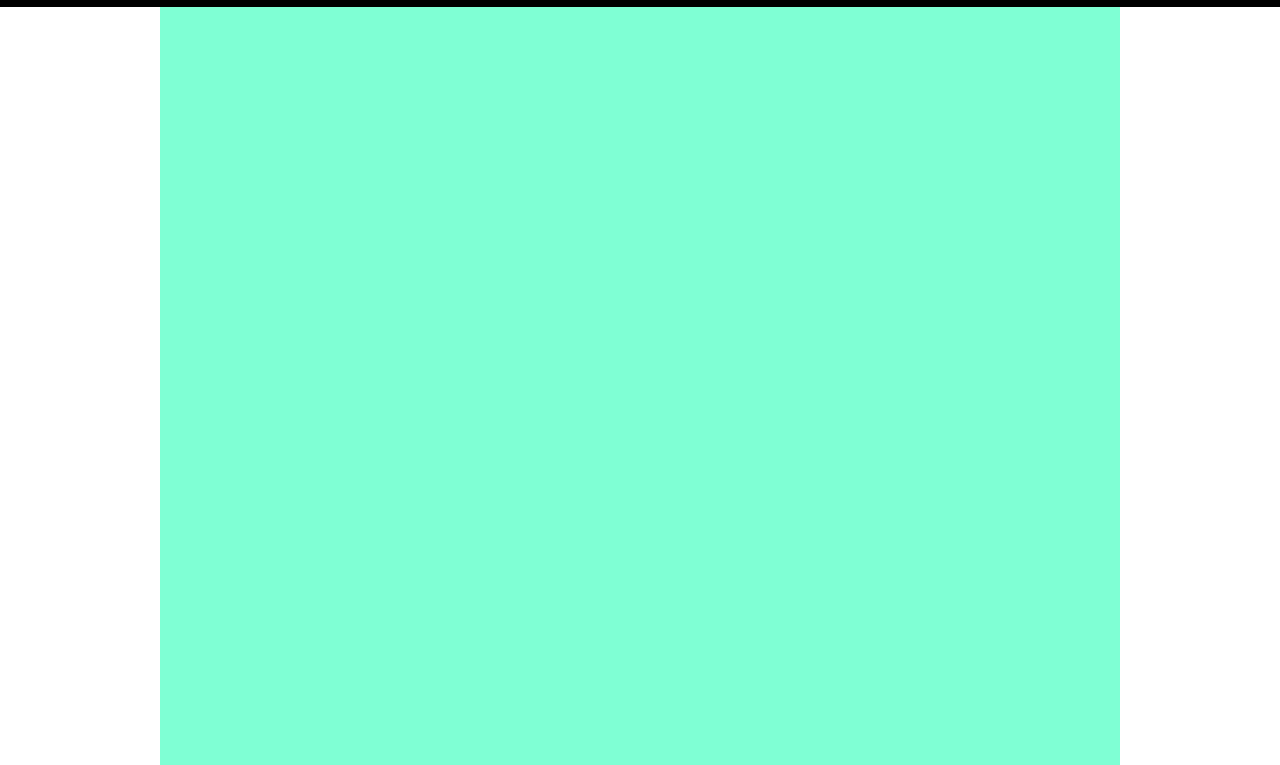
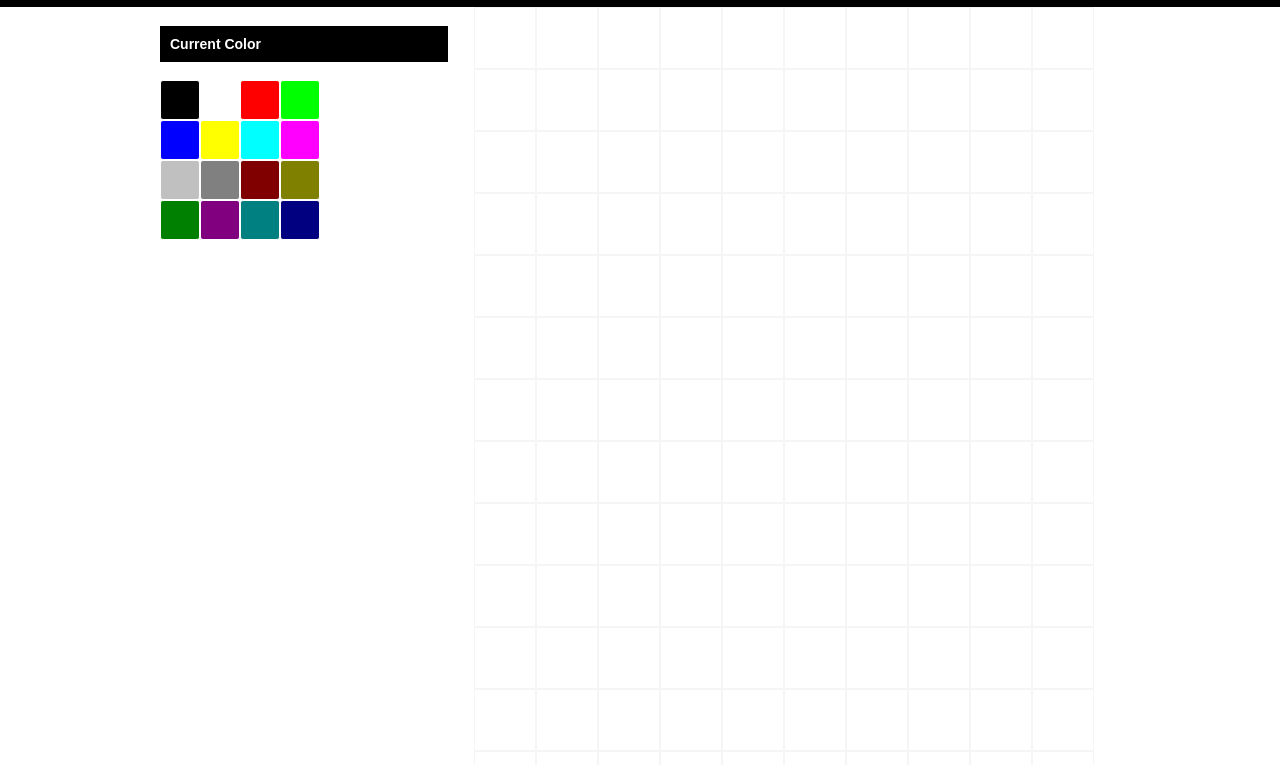
Before and after one commit to michalskrzynski/sketchpad, a plain HTML site: page index.html in a window 1280 px wide. Shown: the part 35-800 px from the top of the page. Drawn offline with Linux system fonts and the light colour scheme.

Commit message:
introduce first colorpicker

```diff
--- a/index.html
+++ b/index.html
@@ -24,7 +24,28 @@
   </div>
 </div>
 <div class="page">
+  <div id="toolbar" class="toolbar">
+    <h4 class="current-color">Current Color</h4>
+    <div id="colorpicker" class="colorpicker">
+      <div class="colorbox pickblack"></div>
+      <div class="colorbox pickwhite"></div>
+      <div class="colorbox pickred"></div>
+      <div class="colorbox picklime"></div>
+      <div class="colorbox pickblue"></div>
+      <div class="colorbox pickyellow"></div>
+      <div class="colorbox pickcyan"></div>
+      <div class="colorbox pickmagenta"></div>
+      <div class="colorbox picksilver"></div>
+      <div class="colorbox pickgrey"></div>
+      <div class="colorbox pickmaroon"></div>
+      <div class="colorbox pickolive"></div>
+      <div class="colorbox pickgreen"></div>
+      <div class="colorbox pickpurple"></div>
+      <div class="colorbox pickteal"></div>
+      <div class="colorbox picknavy"></div>
+    </div>
 
+  </div>
 
   <div id="touchpane" class="touchpane">
 
--- a/script.js
+++ b/script.js
@@ -1,4 +1,5 @@
 const screenWidth = 960;
+let currentColor = 'black';
 
 //paneId can come with or no # sign
 const drawPane = function(paneId, xBoxes) {
@@ -44,21 +45,30 @@ const createBoxNode = function (boxSize) {
     box.classList.add('mouseover');
   }, false);
 
+  box.addEventListener('mouseout', (ev) => {
+    box.classList.remove('mouseover');
+  })
+
+  box.addEventListener('click', (ev) => {
+    box.style.backgroundColor = currentColor;
+  })
+
   return box;
 }
 
 
 /////
 ///// on page load
-////
+/////
+drawPane( 'touchpane', 16);
 
 
-drawPane( 'touchpane', 16);
+///// button reset
 document.querySelector('button#reset').addEventListener('click', () => {
   document.querySelector('#popup').setAttribute( 'style', 'display: flex');
 });
 
-
+///// modal confirm
 document.querySelector('button#confirm-reset').addEventListener('click', () => {
   const sideX = document.querySelector('#sideX').value;
   const xNumber = Number( sideX );
@@ -69,3 +79,14 @@ document.querySelector('button#confirm-reset').addEventListener('click', () => {
   //closing popup
   document.querySelector('#popup').setAttribute( 'style', 'display: none');
 });
+
+///// colorpicker
+document.querySelectorAll('.colorbox').forEach( (elem) => {
+  elem.addEventListener('click', (e) => {
+    const classes = Array.from( e.currentTarget.classList );
+    const colorClass = classes.find( (v) => v.search(/^pick/g) !== -1 );
+    currentColor = colorClass.substring(4);
+
+    document.querySelector('h4.current-color').style.backgroundColor = currentColor;
+  })
+});
--- a/style.css
+++ b/style.css
@@ -62,10 +62,16 @@ div.page {
   width: 960px;
 
   margin: 0 auto;
-  background-color: bisque;
+
+  display: flex;
+}
+
+.toolbar {
+  width: 30%;
 }
 
 div.touchpane {
+  width: 70%;
 }
 
 div#pane-hook {
@@ -81,10 +87,100 @@ div.pane-box {
 }
 
 div.pane-box {
-  background-color: aquamarine;
+  background-color: white;
+  background-color: white;
+  border: 1px solid whitesmoke;
 }
 
 div.mouseover {
   background-color: black;
-  transition: background-color 1s ease;
+  transition: background-color 0.5s ease;
 }
+
+h4.current-color {
+  display: block;
+  width: auto;
+  padding: 10px;
+  text-align: left;
+  background-color: black;
+  color: white;
+  text-shadow: black 1px 0 10px;
+}
+
+.colorpicker {
+  display: grid;
+  grid-template-columns: 40px 40px 40px 40px;
+}
+
+.colorbox {
+  box-sizing: border-box;
+  padding: 1px;
+  border: 1px solid white;
+  border-radius: 3px;
+  width: 100%;
+  height: 40px;
+}
+
+.pickblack {
+  background-color: black;
+}
+
+.pickwhite {
+  background-color: white;
+}
+
+.pickred {
+  background-color: red;
+}
+
+.picklime {
+  background-color: lime;
+}
+
+.pickblue {
+  background-color: blue;
+}
+
+.pickyellow {
+  background-color: yellow;
+}
+
+.pickcyan {
+  background-color: cyan;
+}
+
+.pickmagenta {
+  background-color: magenta;
+}
+
+.picksilver {
+  background-color: silver;
+}
+
+.pickgrey {
+  background-color: grey;
+}
+
+.pickmaroon {
+  background-color: maroon;
+}
+
+.pickolive {
+  background-color: olive;
+}
+
+.pickgreen {
+  background-color: green;
+}
+
+.pickpurple {
+  background-color: purple;
+}
+
+.pickteal {
+  background-color: teal;
+}
+
+.picknavy {
+  background-color: navy;
+}
```
